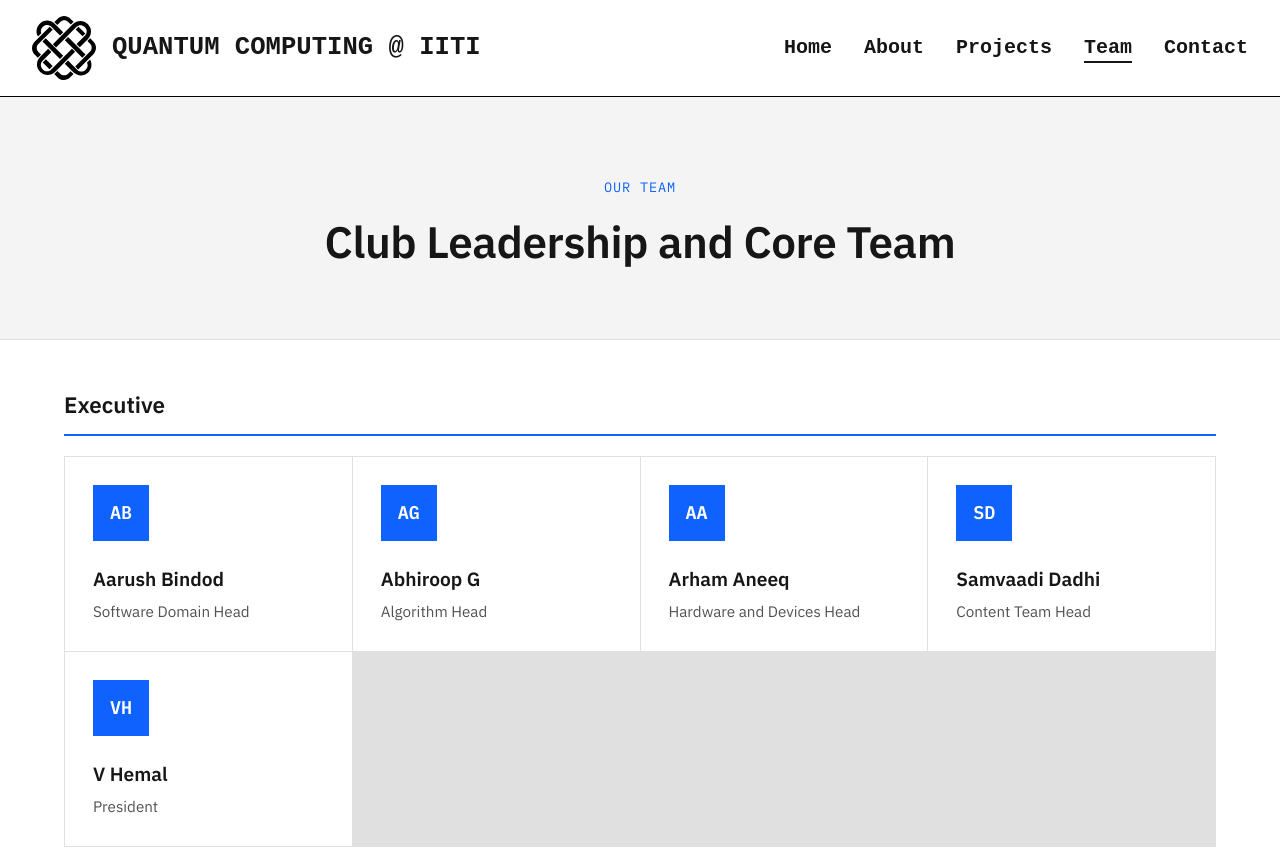
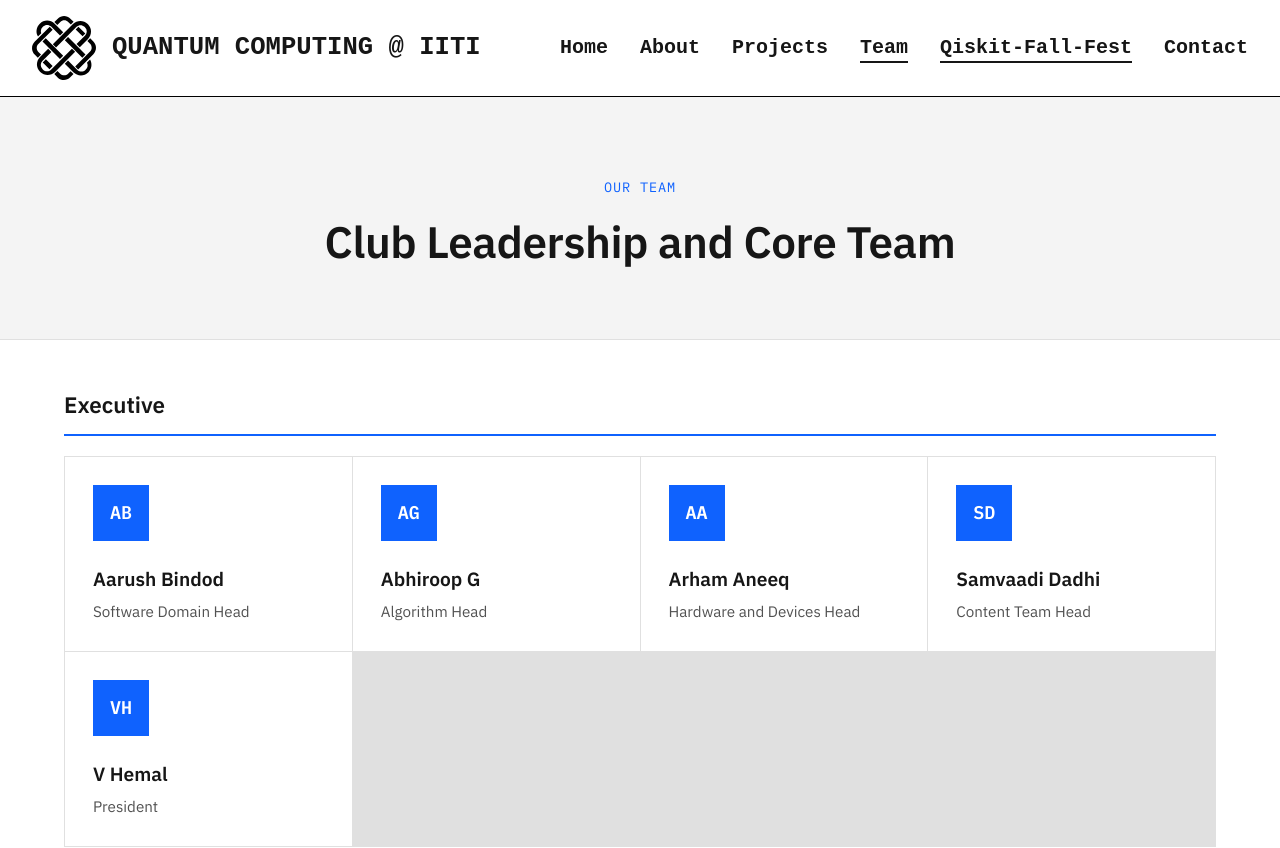
Before and after one commit to metamyteee/qc-iiti.github.io, a Next.js app: page /team in a window 1280 px wide. Shown: the top 848 px of the page. Built offline with nearby package versions, Linux system fonts and the light colour scheme; a web font is replaced by a local one.

Commit message:
Update header.tsx

```diff
--- a/src/components/layout/header.tsx
+++ b/src/components/layout/header.tsx
@@ -124,6 +124,11 @@ const Header: React.FC<HeaderProps> = () => {
             </Link>
           </li>
           <li>
+            <Link href="https://qc-iiti.github.io/Qiskit-Fall-Fest-2026/" className={navLinkClass(isActive('/team'))}>
+              Qiskit-Fall-Fest
+            </Link>
+          </li>
+          <li>
             <a href={contactHref} className={navLinkClass(false)}>
               Contact
             </a>
```
